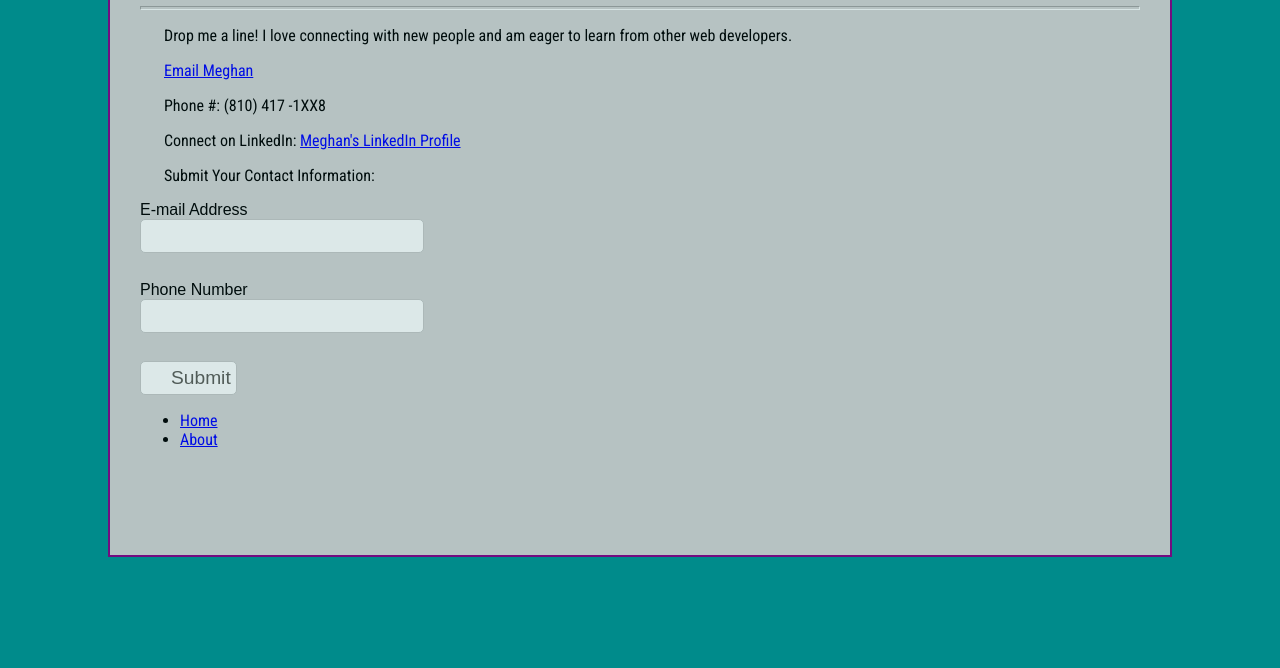
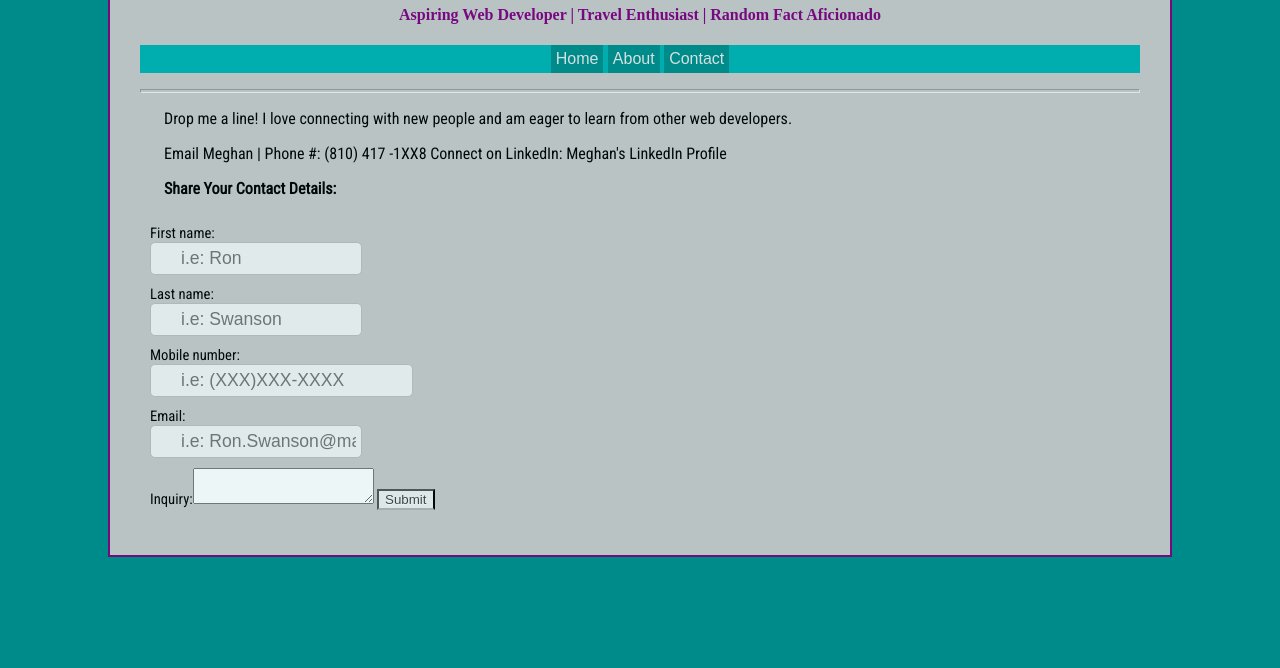
Before and after one commit to meghan-petiprin/-Petiprin-Portfolio, a plain HTML site: page contact.html in a window 1280 px wide. Shown: the part 132-800 px from the top of the page. Drawn offline with Linux system fonts and the light colour scheme.

Commit message:
Added JavaScript and More
Added JavaScript function on contact form
Added nav bar
Added more CSS and HTML5 updates

```diff
--- a/contact.html
+++ b/contact.html
@@ -2,31 +2,38 @@
 <head>
 <title>Contact</title>
 <link href="style.css" type="text/css" rel="stylesheet">
+
 <link href="https://fonts.googleapis.com/css?family=Roboto|Roboto+Condensed" rel="stylesheet">
 </head>
 </head>
 <body><div id="main"
 <div id="main">
-<h1> Contact Meghan</h1>
+<h1> Contact Meghan Petiprin</h1>
+    <h4> Aspiring Web Developer | Travel Enthusiast | Random Fact Aficionado </h4>
+	  <nav>
+   <ul>
+      <li> <a href="index.html">Home</a></li>
+	  <li> <a href="about.html">About</a></li>
+      <li> <a href="contact.html">Contact</a></li>
+   </ul>
+ </nav>
 <hr>
+
 <p> Drop me a line! I love connecting with new people and am eager to learn from other web developers.  </p>
-<p> <a href="mailto:meghanm99@gmail.com">Email Meghan</a>
-<p> Phone #: (810) 417 -1XX8
-<p> Connect on LinkedIn: <a href="https://www.linkedin.com/in/meghan-petiprin-315a9a15"> Meghan's LinkedIn Profile</a> </p>
-<form action="http://www.example.com/subscribe.php">
-<p>Submit Your Contact Information:</p>
-<label>E-mail Address<br/>
-<input type="text" name="email"/></label><br/>
-<label>Phone Number<br/>
-<input type="text" name="mobile" /></label><br/>
-<input type="submit" name="submit" value="Submit"/>
+<p> <a href="mailto:meghanm99@gmail.com">Email Meghan</a> | Phone #: (810) 417 -1XX8 Connect on LinkedIn: <a href="https://www.linkedin.com/in/meghan-petiprin-315a9a15"> Meghan's LinkedIn Profile</a>
+
+<p><b>Share Your Contact Details:</b></p>
+<!--Note to Grand Circus deliverable reviewers: To view the Javascript function in action on the web, you can just submit the form with the 'First Name' field. No need to fill in the other contact info fields.-->
+<form id="contactinfo">
+First name:<input name="name" type="text" size="15" placeholder="i.e: Ron">
+    <label for="lname">Last name:</label></li><input type="text" name="lname" size="15" placeholder="i.e: Swanson" />
+    <label for="Mnumber">Mobile number:<label><input type="text" name="Mnumber"  placeholder="i.e: (XXX)XXX-XXXX"/>
+    <label for="email">Email:</label><input type="text" name="email" size="15" placeholder="i.e: Ron.Swanson@mail.com" />
+    <label for="desc">Inquiry:</label><textarea name="inquiry" id="inquiry"></textarea></form>
+<button onclick="outputname()">Submit</button>
+<script src="script.js"></script>
 </form>
 
-<p>
-<ul>
-<li> <a href="index.html">Home</a></li>
-<li> <a href="about.html">About</a></li>
-</ul>
 </p>
 </div>
 </body>
--- /dev/null
+++ b/script.js
@@ -0,0 +1,7 @@
+  function outputname() {
+var x,y;
+x=document.getElementById("contactinfo");
+y=x.elements["name"].value;
+document.write("Thanks for visiting my portfolio, "+y+" !!!!<br>");
+document.write("I'll be in touch soon!");
+}
--- a/style.css
+++ b/style.css
@@ -12,7 +12,7 @@ padding: 30px;
 }
 #main {
 background-color: rgb (0,0,0);
-opacity: 0.91}
+opacity: 0.93}
 h1 {
 text-align:center;
 font-family:'Roboto Condensed', sans-serif;
@@ -38,11 +38,7 @@ color: black;
 margin-left: 20 px;
 padding: 30 px;
 }
-ul {
-text-align: left;
-font-family:'Roboto Condensed', sans-serif;
-font-size: 12pt;
-}
+
 ol {
 text-align: left;
 font-family:'Roboto Condensed', sans-serif;
@@ -50,9 +46,11 @@ font-size: 12pt;
 }
 form {
 	text-align: left;
-	font-family: Arial;
+	font-family: 'Roboto Condensed', sans-serif;
+	font-size: 11pt;
+	padding: 10px;
 }
-input#submit {
+button {
 color: #444444;
 text-shadow:0px 1px 1px #ffffff;
 border-bottom: 2px solid #b2b2b2;
@@ -77,8 +75,29 @@ img {
 -webkit-box-shadow: -5px -5px #777777;
 box-shadow: -5px -5px #777777;
 border: 5px solid #ee3e80;
-padding: 20px;
+padding: 10px;
 width:200px;
 border-radius: 10px;
 -moz-border-radius: 10px;
 -webkit-border-radius:10px;}
+nav ul{
+	background-color: #00b0b2;
+	font-family: sans-serif;
+	overflow: hidden;
+	padding: 0;
+	text-align: center
+	margin: 0;
+}
+nav ul li{
+	display: inline-block;
+	padding: 5px;
+	color: #e7e7e7;
+background-color: DarkCyan
+}
+nav ul li:hover{
+	background-color: #ee3e80;
+}
+a{
+	text-decoration: none;
+	color: inherit;
+}
```
Also changed, not shown: about.html (+22 -19 lines), index.html (+13 -8 lines).
